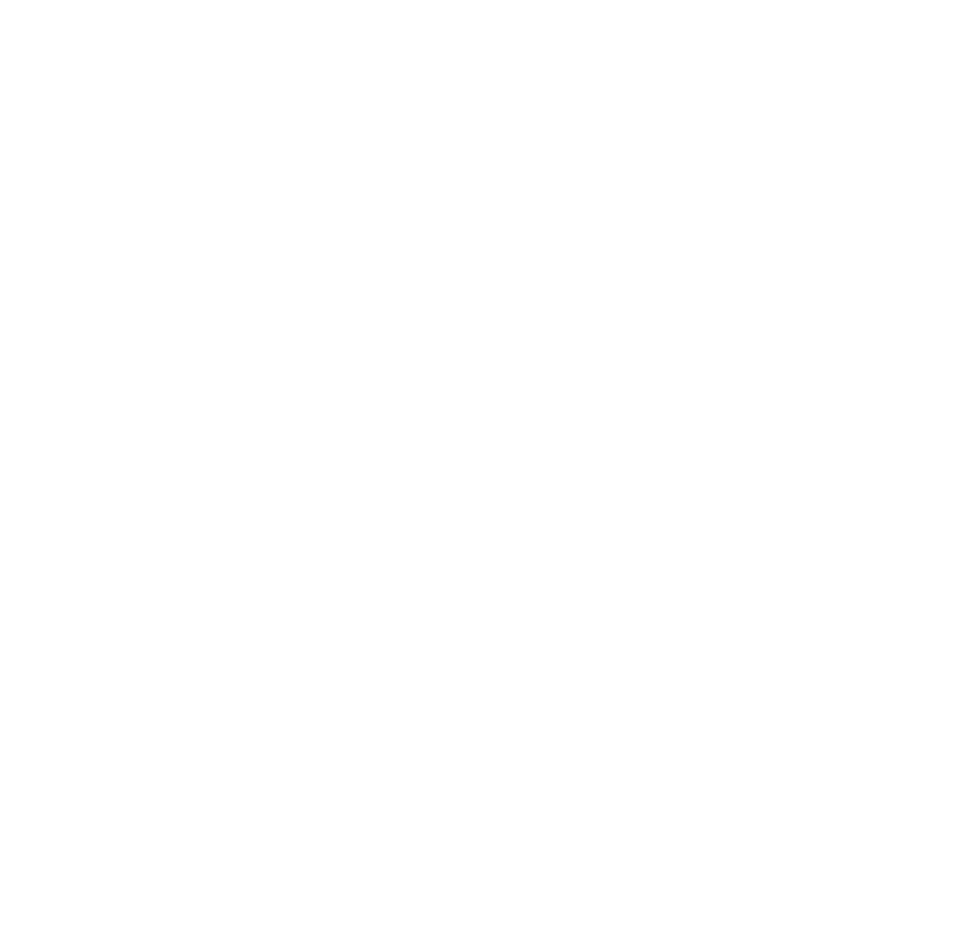
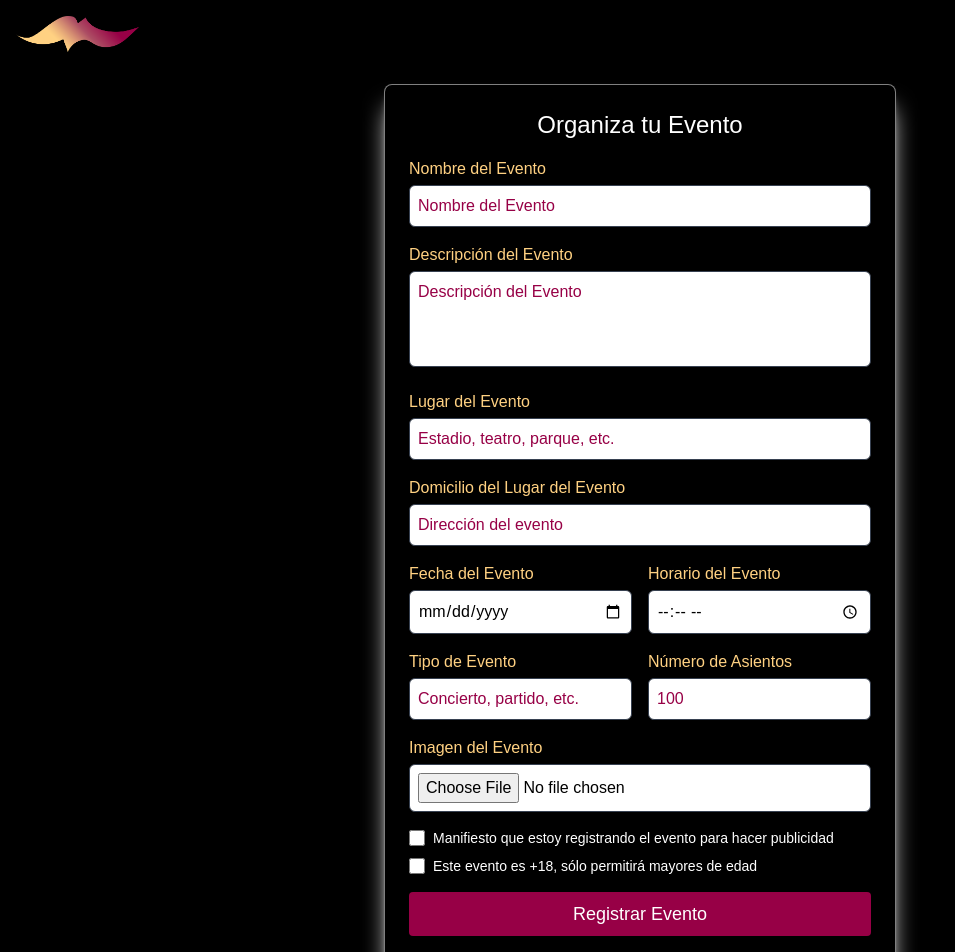
Before and after one commit to MVFTepox/Skyders, a Vue app: page /registro-evento in a window 1280 px wide. Before the commit this address had no page. Shown: the top 952 px of the page, without its empty margins (0-955 px from the left). Before the commit the page ends 800 px from the top, so only its background shows below. Built offline with nearby package versions, Linux system fonts and the light colour scheme.

Commit message:
adicion de formulario de registro de evento

```diff
--- a/src/Router/Router.js
+++ b/src/Router/Router.js
@@ -6,6 +6,7 @@
 import admin from '../admin.vue'
 import postal from '../postal.vue'
 import estadistica from '../estadistica.vue'
+import EventRegister from '../views/EventRegister.vue'
 const router = createRouter({
     history: createWebHistory(import.meta.env.BASE_URL),
     routes: [
@@ -27,7 +28,7 @@
         },
         {
             path: '/iniciar-sesion/postal',
-            name: 'iniciar-sesion',
+            name: 'iniciar-sesion-postal',
             component: postal
         },
         {
@@ -50,6 +51,11 @@
             name: 'organizador',
             component: estadistica
         },
+        {
+            path: '/registro-evento',
+            name: 'registro-evento',
+            component: EventRegister
+        }
 
     ]
 })
--- a/src/components/SearchResultItem.vue
+++ b/src/components/SearchResultItem.vue
@@ -1,6 +1,6 @@
 <template>
-    <div class="w-full flex items-center h-48 p-4 px-8 gap-6 sm:gap-12 border-b-[1px] border-white cursor-pointer font-made-tommy">
-        <img :src="props.img" alt="" class="w-[15%] h-full object-cover object-center">
+    <div @click="isSelected = !isSelected" class="w-full flex items-center h-48 p-4 px-8 gap-6 sm:gap-12 border-b-[1px] border-white cursor-pointer font-made-tommy">
+        <img :src="props.img" alt="" class="w-[15%] h-full object-cover object-center" >
         <div class="flex flex-col gap-4">
             <p class="text-yellow text-sm md:text-base">{{ props.eventType }}</p>
             <h3 class="font-bold text-xl sm:text-2xl text-white">{{ props.eventName }}</h3>
@@ -15,10 +15,14 @@
             <p class="font-bold text-white">{{ props.state}} • {{ props.venue }}</p>
         </div>
     </div>
+    <div v-if="isSelected" class="fixed inset-0 flex justify-center items-center z-50" >
+        <EventPopup @close-popup="isSelected = false" @keyup.esc="isSelected=false"  :id="props.id"  class="absolute bottom-0 " ></EventPopup>`
+    </div>
 </template>
 
 <script setup>
 import { ref,defineProps } from 'vue'
+import EventPopup from './EventPopup.vue';
 const props = defineProps({
     img: String,
     eventName: String,
@@ -31,6 +35,7 @@
     year: String,
     dayOfWeek: String
 })
+const isSelected = ref(false);
 // const isPM = ref(true)
 // const PMOrAM = ref('')
 // isPm === true ? PMOrAM = 'pm' : PMOrAM = 'am'
--- /dev/null
+++ b/src/views/EventRegister.vue
@@ -0,0 +1,131 @@
+<template>
+    <div class="p-4 w-full flex justify-start  bg-black">
+       <div class=" mb-4">
+         <img src="/public/img/skyders isotipo.png" alt="Logo" class="w-30 h-9" />
+       </div>
+       </div>
+   <div class="min-h-screen bg-black text-white flex items-center justify-center px-4">
+     <div class="bg-black font-made-tommy text-white w-full max-w-lg p-6 rounded-lg shadow-md border border-white/50 shadow-xl shadow-white  ">
+       <h2 class="text-2xl font-light text-center mb-4 text-white">Organiza tu Evento</h2>
+       <form @submit.prevent="submitForm" class="space-y-4">
+         <div>
+           <label for="nombre" class="block mb-1 text-[#ffd182] font-made-tommy">Nombre del Evento</label>
+           <input id="nombre" type="text" placeholder="Nombre del Evento" class="input-field text-black" />
+         </div>
+
+         <div>
+           <label for="descripcion" class="block font-made-tommy mb-1 text-[#ffd182]">Descripción del Evento</label>
+           <textarea id="descripcion" placeholder="Descripción del Evento" class="input-field h-24 text-black"></textarea>
+         </div>
+
+
+         <div>
+           <label for="lugar" class="block font-made-tommy mb-1 text-[#ffd182]">Lugar del Evento</label>
+           <input id="lugar" type="text" placeholder="Estadio, teatro, parque, etc." class="input-field text-black" />
+         </div>
+
+
+         <div>
+           <label for="domicilio" class="block font-made-tommy mb-1 text-[#ffd182]">Domicilio del Lugar del Evento</label>
+           <input id="domicilio" type="text" placeholder="Dirección del evento" class="input-field text-black" />
+         </div>
+
+         <div class="flex space-x-4">
+           <div class="flex-1">
+             <label for="fecha" class="block font-made-tommy mb-1 text-[#ffd182]">Fecha del Evento</label>
+             <input id="fecha" type="date" class="input-field text-black" />
+           </div>
+           <div class="flex-1">
+             <label for="horario" class="block font-made-tommy mb-1 text-[#ffd182]">Horario del Evento</label>
+             <input id="horario" type="time" class="input-field text-black" />
+           </div>
+         </div>
+
+         <div class="flex space-x-4">
+           <div class="flex-1">
+             <label for="tipo" class=" text-[#ffd182] block font-made-tommy mb-1">Tipo de Evento</label>
+             <input id="tipo" type="text" placeholder="Concierto, partido, etc." class="input-field text-black" />
+           </div>
+           <div class="flex-1">
+             <label for="asientos" class="block text-[#ffd182] font-made-tommy mb-1">Número de Asientos</label>
+             <input id="asientos" type="number" min="1" placeholder="100" class="input-field text-black" />
+           </div>
+         </div>
+
+         <div>
+            <label for="imagen" class="block text-[#ffd182] font-made-tommy mb-1">Imagen del Evento</label>
+            <input
+              id="imagen"
+              type="file"
+              accept="image/*"
+              @change="onFileChange"
+              class="input-field cursor-pointer bg-pink-50 text-black border border-gray-700"
+            />
+          </div>
+          <div v-if="imagePreview" class="mt-4">
+            <p class="text-sm text-gray-400">Vista previa:</p>
+            <img :src="imagePreview" alt="Vista previa" class="w-full h-48 object-cover rounded-md" />
+          </div>
+
+
+         <div class="space-y-2">
+           <div class="flex items-center space-x-2">
+             <input id="publicidad" type="checkbox" class="w-4 h-4 border-gray-600 text-pink-600 focus:ring-pink-500" />
+             <label for="publicidad" class="text-sm">Manifiesto que estoy registrando el evento para hacer publicidad</label>
+           </div>
+           <div class="flex items-center space-x-2">
+             <input id="mayores" type="checkbox" class="w-4 h-4 border-gray-600 text-pink-600 focus:ring-pink-500" />
+             <label for="mayores" class="text-sm">Este evento es +18, sólo permitirá mayores de edad</label>
+           </div>
+         </div>
+
+
+         <button type="submit " class="w-full text-lg  bg-magenta transition duration-500 text-white  rounded hover:shadow-lg hover:shadow-magenta/50 hover:scale-105 transition font-made-tommy font-light p-2 w-56 justify-center">
+            Registrar Evento
+          </button>
+       </form>
+     </div>
+   </div>
+  </template>
+
+  <script>
+  export default {
+    data() {
+      return {
+        imagePreview: null,
+      };
+    },
+    methods: {
+      submitForm() {
+        alert("Evento registrado");
+      },
+      onFileChange(event) {
+        const file = event.target.files[0];
+        if (file) {
+          this.imagePreview = URL.createObjectURL(file);
+        }
+      },
+    },
+  };
+
+  </script>
+
+  <style>
+  .input-field {
+   @apply w-full p-2 bg-white border border-gray-700 rounded-md focus:outline-none focus:ring-2 focus:ring-pink-700 focus:border-pink-700;
+  }
+
+  input::placeholder{
+    @apply text-magenta;
+  }
+  textarea::placeholder{
+    @apply text-magenta;
+  }
+
+  textarea{
+    resize: none;
+  }
+  label{
+    @apply font-light;
+  }
+  </style>
```
